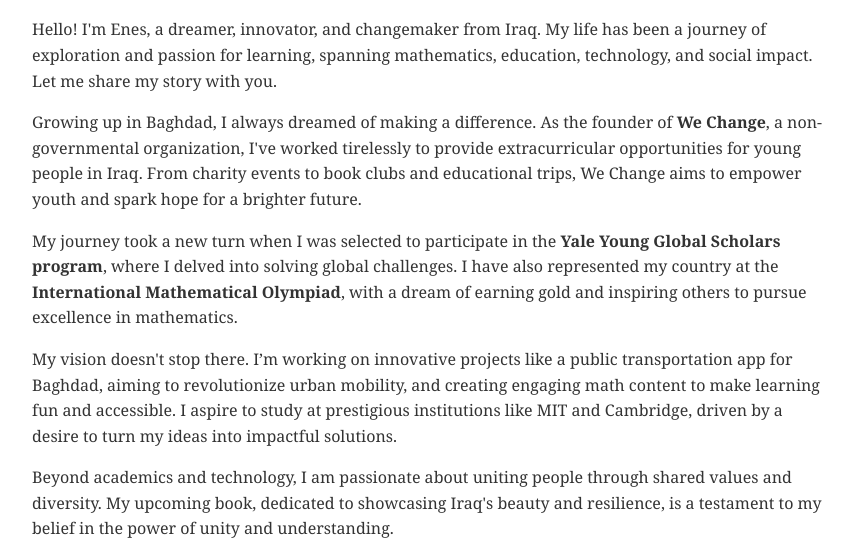
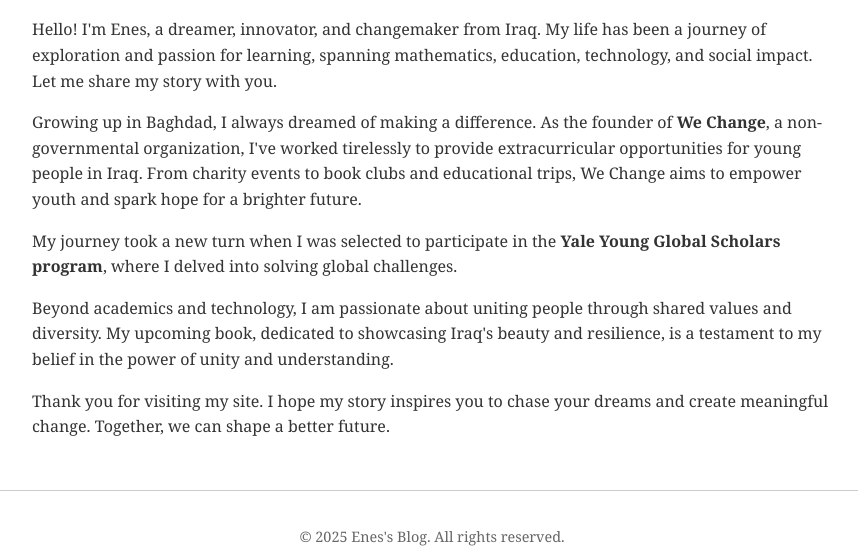
Before and after one commit to enesercanh/my-blog, a plain HTML site: page about.html in a window 1280 px wide. Shown: the part 247-800 px from the top of the page, without its empty margins (208-1066 px from the left). Drawn offline with Linux system fonts and the light colour scheme.

Commit message:
Update about.html

```diff
--- a/about.html
+++ b/about.html
@@ -31,10 +31,7 @@
                     Growing up in Baghdad, I always dreamed of making a difference. As the founder of <strong>We Change</strong>, a non-governmental organization, I've worked tirelessly to provide extracurricular opportunities for young people in Iraq. From charity events to book clubs and educational trips, We Change aims to empower youth and spark hope for a brighter future.
                 </p>
                 <p>
-                    My journey took a new turn when I was selected to participate in the <strong>Yale Young Global Scholars program</strong>, where I delved into solving global challenges. I have also represented my country at the <strong>International Mathematical Olympiad</strong>, with a dream of earning gold and inspiring others to pursue excellence in mathematics.
-                </p>
-                <p>
-                    My vision doesn't stop there. I’m working on innovative projects like a public transportation app for Baghdad, aiming to revolutionize urban mobility, and creating engaging math content to make learning fun and accessible. I aspire to study at prestigious institutions like MIT and Cambridge, driven by a desire to turn my ideas into impactful solutions.
+                    My journey took a new turn when I was selected to participate in the <strong>Yale Young Global Scholars program</strong>, where I delved into solving global challenges.
                 </p>
                 <p>
                     Beyond academics and technology, I am passionate about uniting people through shared values and diversity. My upcoming book, dedicated to showcasing Iraq's beauty and resilience, is a testament to my belief in the power of unity and understanding.
```
